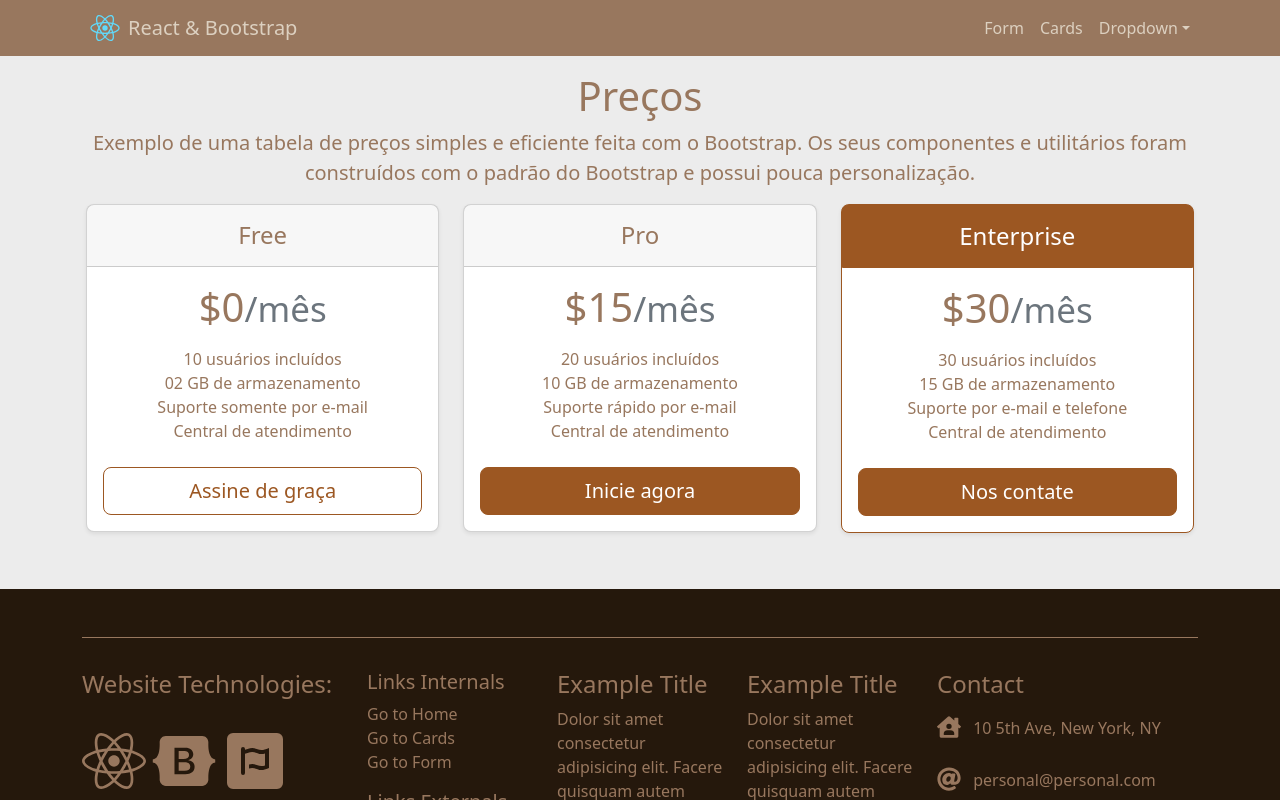
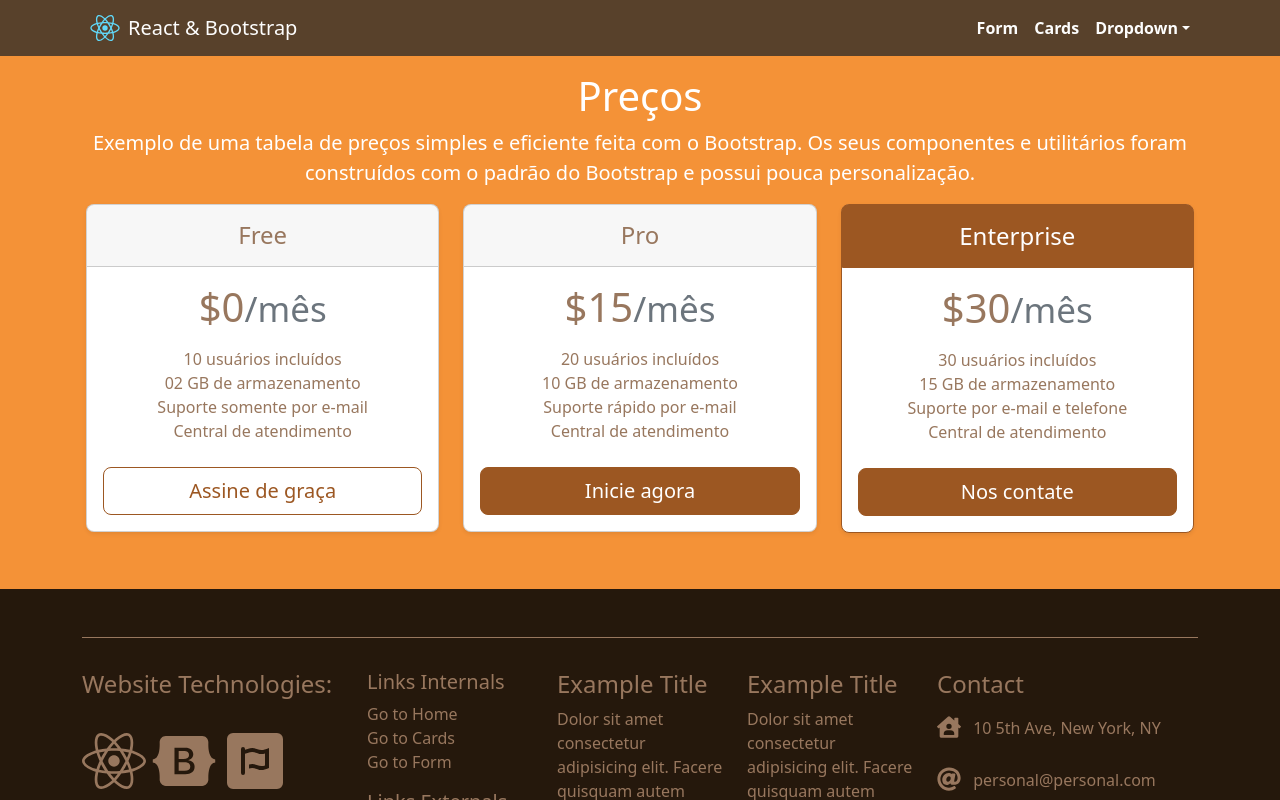
Before and after one commit to danircfilho/portfolio-react-bootstrap-template, a React (Create React App) app: page /pricing in a window 1280 px wide. Shown: the top 800 px of the page. Built offline with nearby package versions, Linux system fonts and the light colour scheme.

Commit message:
ajustes finais

```diff
--- a/src/components/layouts/Navbar.jsx
+++ b/src/components/layouts/Navbar.jsx
@@ -37,9 +37,9 @@ export default function MenuApp() {
               <Nav.Link>
                 <Link to="/card">Cards</Link>
               </Nav.Link>
-              <NavDropdown title="Dropdown" id="collasible-nav-dropdown">
+              <NavDropdown className={styles.dropdownNav} title="Dropdown" >
+                <div className={styles.dropdown}>
                 {/* div para estilizar o hover ao clicar */}
-                <div className={styles.dropdown}>
                   <NavDropdown.Item>
                     <Link to="/pricing">Preços</Link>
                   </NavDropdown.Item>
@@ -64,4 +64,6 @@ export default function MenuApp() {
 /*
   <Nav.Link href="/card">Cards</Nav.Link>
   <Nav.Link href="/form">Form</Nav.Link>
+
+  id="collasible-nav-dropdown"
 */
--- a/src/components/layouts/Navbar.module.css
+++ b/src/components/layouts/Navbar.module.css
@@ -1,19 +1,21 @@
 .bg {
-  background: #98775e;
+  background: #58412b;
 }
 
 /* Afastar o logo do título e igualar o logo 8px em relação ao menu direito */
 .brand a {
   padding-left: .5rem;
+  color: #fdfdfd;
 }
 
-.brand, .menuAdjust a {
-  color: #DCD0C0;
+.menuAdjust a {
+  color: #fdfdfd;
+  font-weight: bold;
 }
 
 /* color: inherit; sem cor (inherit = herdado) */
 .brand a:hover {
-  color: #413227;
+  color: #f6cd90;
 }
 
 .menuAdjust {
@@ -21,17 +23,19 @@
 }
 
 .menuAdjust a:hover {
-  color: #413227;
+  color: #f6cd90;
 }
 
-
 /* muda a cor ao passar o mouse */
+.dropdown a {
+  color: #f6cd90;
+}
 .dropdown a:hover {
-  background-color: #b39986;
+  background-color: #be9d7e;
 }
 
 /* muda a cor ao clicar */
 .dropdown a:active {
-  background: #98775e;
-  color: #DCD0C0;
+  background: #58412b;
+  color: #f6cd90;
 }
--- a/src/components/layouts/Wrapper.module.css
+++ b/src/components/layouts/Wrapper.module.css
@@ -1,6 +1,6 @@
 .wrapper {
   min-height: 95vh;
-  background-color: #ececec;
+  background-color: #f49237;
   padding-top: 3.5rem; /* distancia após a navbar */
-  color: #343434;
+  color: #ffffff;
 }
--- a/src/components/pages/Card.jsx
+++ b/src/components/pages/Card.jsx
@@ -16,8 +16,8 @@ export default function Cards() {
           <Card className={styles.cards}>
             <Card.Img src="https://images.pexels.com/photos/1327373/pexels-photo-1327373.jpeg?auto=compress&cs=tinysrgb&w=600" />
             <Card.Body>
-              <Card.Title>Card Title</Card.Title>
-              <Card.Text>
+              <Card.Title className={styles.cardTitle}>Card Title</Card.Title>
+              <Card.Text className={styles.cardText}>
                 Some quick example text to build on the card title and make up the
                 bulk of the card's content.
               </Card.Text>
@@ -29,8 +29,8 @@ export default function Cards() {
           <Card className={styles.cards}>
             <Card.Img src="https://images.pexels.com/photos/1421837/pexels-photo-1421837.jpeg?auto=compress&cs=tinysrgb&w=600" />
             <Card.Body>
-              <Card.Title>Card Title</Card.Title>
-              <Card.Text>
+              <Card.Title className={styles.cardTitle}>Card Title</Card.Title>
+              <Card.Text className={styles.cardText}>
                 Some quick example text to build on the card title and make up the
                 bulk of the card's content.
               </Card.Text>
@@ -42,8 +42,8 @@ export default function Cards() {
           <Card className={styles.cards}>
             <Card.Img src="https://images.pexels.com/photos/1476880/pexels-photo-1476880.jpeg?auto=compress&cs=tinysrgb&w=600" />
             <Card.Body>
-              <Card.Title>Card Title</Card.Title>
-              <Card.Text>
+              <Card.Title className={styles.cardTitle}>Card Title</Card.Title>
+              <Card.Text className={styles.cardText}>
                 Some quick example text to build on the card title and make up the
                 bulk of the card's content.
               </Card.Text>
@@ -55,8 +55,8 @@ export default function Cards() {
           <Card className={styles.cards}>
             <Card.Img src="https://images.pexels.com/photos/2082949/pexels-photo-2082949.jpeg?auto=compress&cs=tinysrgb&w=600" />
             <Card.Body>
-              <Card.Title>Card Title</Card.Title>
-              <Card.Text>
+              <Card.Title className={styles.cardTitle}>Card Title</Card.Title>
+              <Card.Text className={styles.cardText}>
                 Some quick example text to build on the card title and make up the
                 bulk of the card's content.
               </Card.Text>
@@ -68,8 +68,8 @@ export default function Cards() {
           <Card className={styles.cards}>
             <Card.Img src="https://images.pexels.com/photos/5882455/pexels-photo-5882455.jpeg?auto=compress&cs=tinysrgb&w=600" />
             <Card.Body>
-              <Card.Title>Card Title</Card.Title>
-              <Card.Text>
+              <Card.Title className={styles.cardTitle}>Card Title</Card.Title>
+              <Card.Text className={styles.cardText}>
                 Some quick example text to build on the card title and make up the
                 bulk of the card's content.
               </Card.Text>
@@ -81,8 +81,8 @@ export default function Cards() {
           <Card className={styles.cards}>
             <Card.Img src="https://images.pexels.com/photos/12431915/pexels-photo-12431915.jpeg?auto=compress&cs=tinysrgb&w=600" />
             <Card.Body>
-              <Card.Title>Card Title</Card.Title>
-              <Card.Text>
+              <Card.Title className={styles.cardTitle}>Card Title</Card.Title>
+              <Card.Text className={styles.cardText}>
                 Some quick example text to build on the card title and make up the
                 bulk of the card's content.
               </Card.Text>
--- a/src/components/pages/Card.module.css
+++ b/src/components/pages/Card.module.css
@@ -9,15 +9,19 @@
 }
 
 .cards {
-  background-color: #c79665;
+  background-color: #ddddbb;
   margin: 1rem 0 .5rem 0;
   width: 22rem;
   box-shadow: 5px 10px 20px 2px rgba(0, 0, 0, 0.9);
   border: 1px solid #a17345;
 }
 
-.cards p {
-  color: #000000 !important;
+.cardText {
+  color: #aa6320 !important;
+}
+
+.cardTitle {
+  color: #aa6320;
 }
 
 .cards img {
--- a/src/components/pages/Pricing.jsx
+++ b/src/components/pages/Pricing.jsx
@@ -23,8 +23,8 @@ export default function Pricing() {
       ref={ element }
     >
       <div>
-        <h1 /* class="text-muted text-reset" */>Preços</h1>
-        <p /* class="fs-5 text-muted" */ class="fs-5">
+        <h1 /* class="text-muted text-reset" */ class="text-white">Preços</h1>
+        <p /* class="fs-5 text-muted" */ class="text-white fs-5">
           Exemplo de uma tabela de preços simples e eficiente feita com o Bootstrap. Os seus componentes e utilitários foram construídos com o padrão do Bootstrap e possui pouca personalização.
         </p>
       </div>
```
